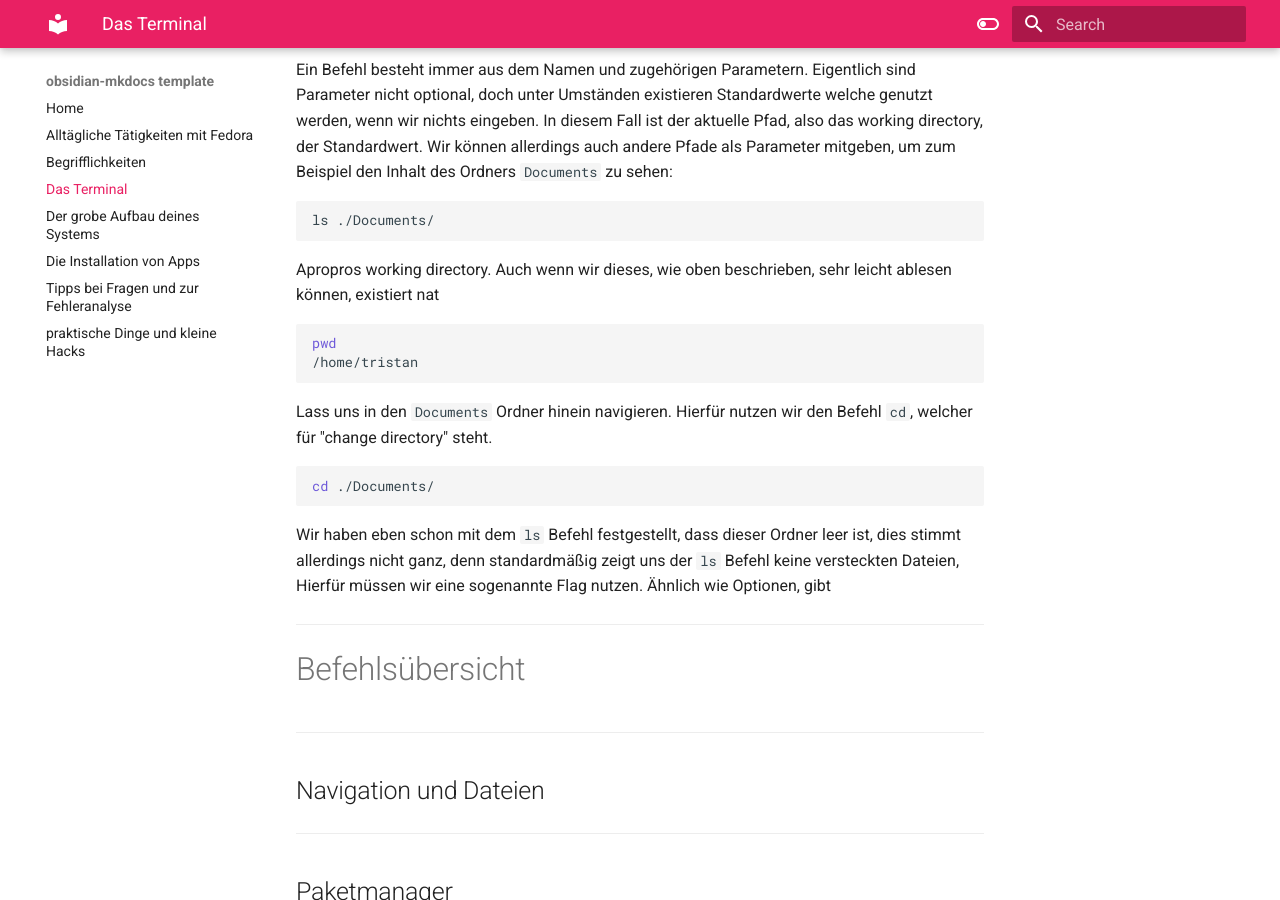
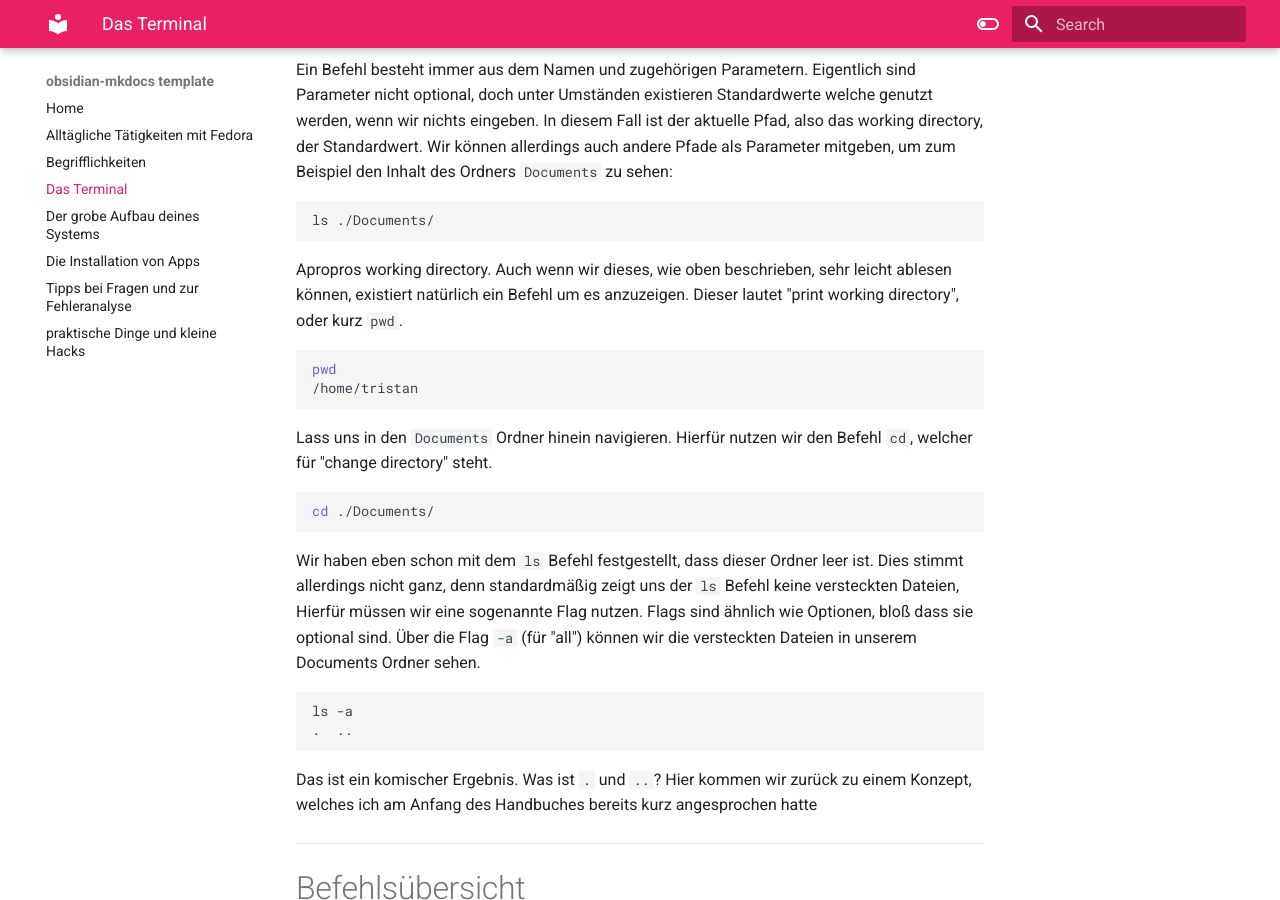
Before and after one commit to Tecipry/Handbuch-fedoraKDE, an MkDocs documentation site: the page built from docs/Das Terminal.md, in a window 1280 px wide and 900 px high, scrolled down 1239 px. Built offline with MkDocs 1.6.1 and Material for MkDocs 9.7.7, drawn with Linux system fonts in a browser that asks for light colours.

Commit message:
backup from:  20-12-2025 14:15:11

````diff
--- a/docs/Das Terminal.md
+++ b/docs/Das Terminal.md
@@ -36,7 +36,7 @@ Ein Befehl besteht immer aus dem Namen und zugehörigen Parametern. Eigentlich s
 ls ./Documents/
 ```
 
-Apropros working directory. Auch wenn wir dieses, wie oben beschrieben, sehr leicht ablesen können, existiert nat
+Apropros working directory. Auch wenn wir dieses, wie oben beschrieben, sehr leicht ablesen können, existiert natürlich ein Befehl um es anzuzeigen. Dieser lautet "print working directory", oder kurz `pwd`.
 
 ```sh
 pwd
@@ -44,11 +44,20 @@ pwd
 ```
 
 Lass uns in den `Documents` Ordner hinein navigieren. Hierfür nutzen wir den Befehl `cd`, welcher für "change directory" steht.
+
 ```sh
 cd ./Documents/
 ```
 
-Wir haben eben schon mit dem `ls` Befehl festgestellt, dass dieser Ordner leer ist, dies stimmt allerdings nicht ganz, denn standardmäßig zeigt uns der `ls` Befehl keine versteckten Dateien, Hierfür müssen wir eine sogenannte Flag nutzen. Ähnlich wie Optionen, gibt
+Wir haben eben schon mit dem `ls` Befehl festgestellt, dass dieser Ordner leer ist. Dies stimmt allerdings nicht ganz, denn standardmäßig zeigt uns der `ls` Befehl keine versteckten Dateien, Hierfür müssen wir eine sogenannte Flag nutzen. Flags sind ähnlich wie Optionen, bloß dass sie optional sind. Über die Flag `-a` (für "all") können wir die versteckten Dateien in unserem Documents Ordner sehen.
+
+```sh
+ls -a
+.  ..
+```
+
+Das ist ein komischer Ergebnis. Was ist `.` und `..`? Hier kommen wir zurück zu einem Konzept, welches ich am Anfang des Handbuches bereits kurz angesprochen hatte
+
 
 
 ---
````
